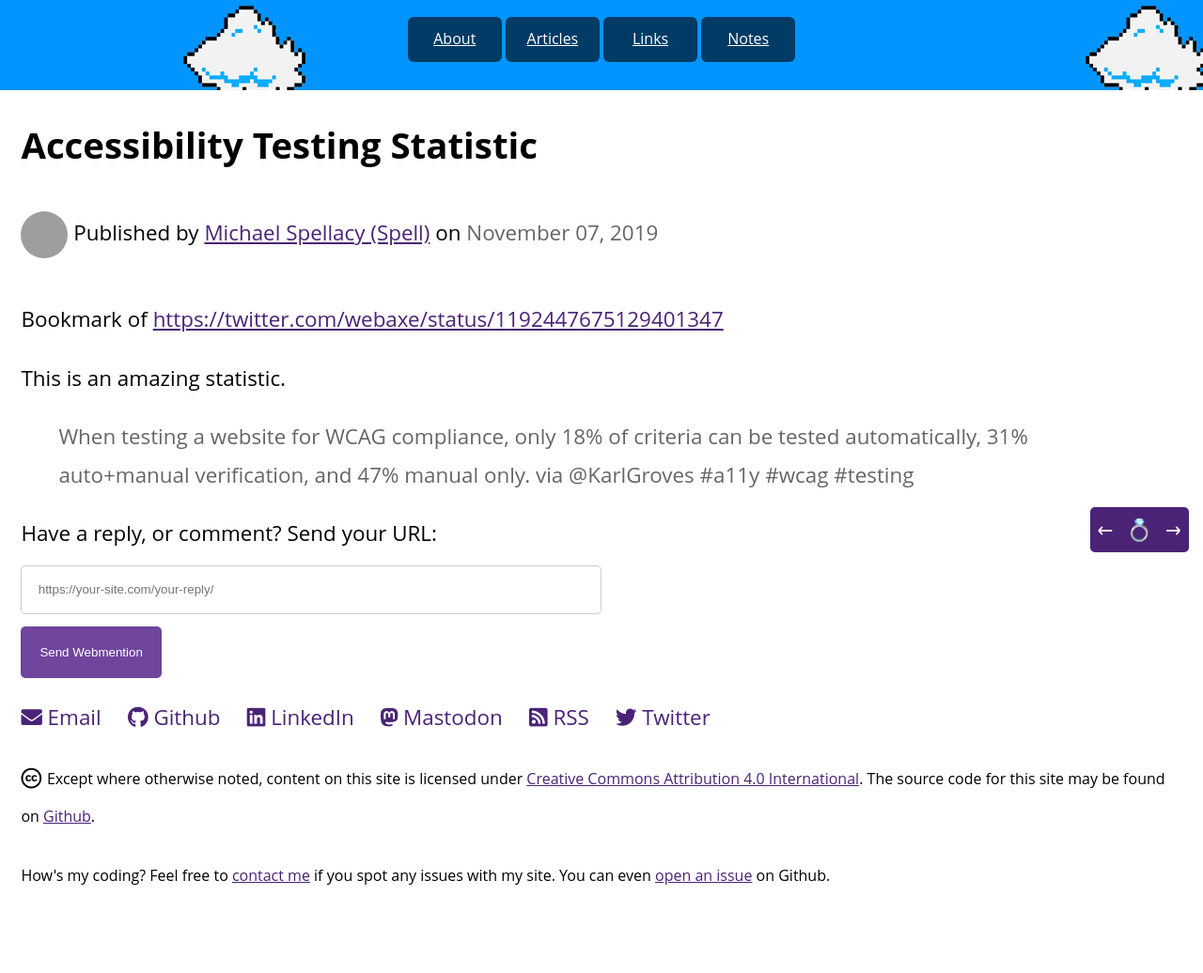
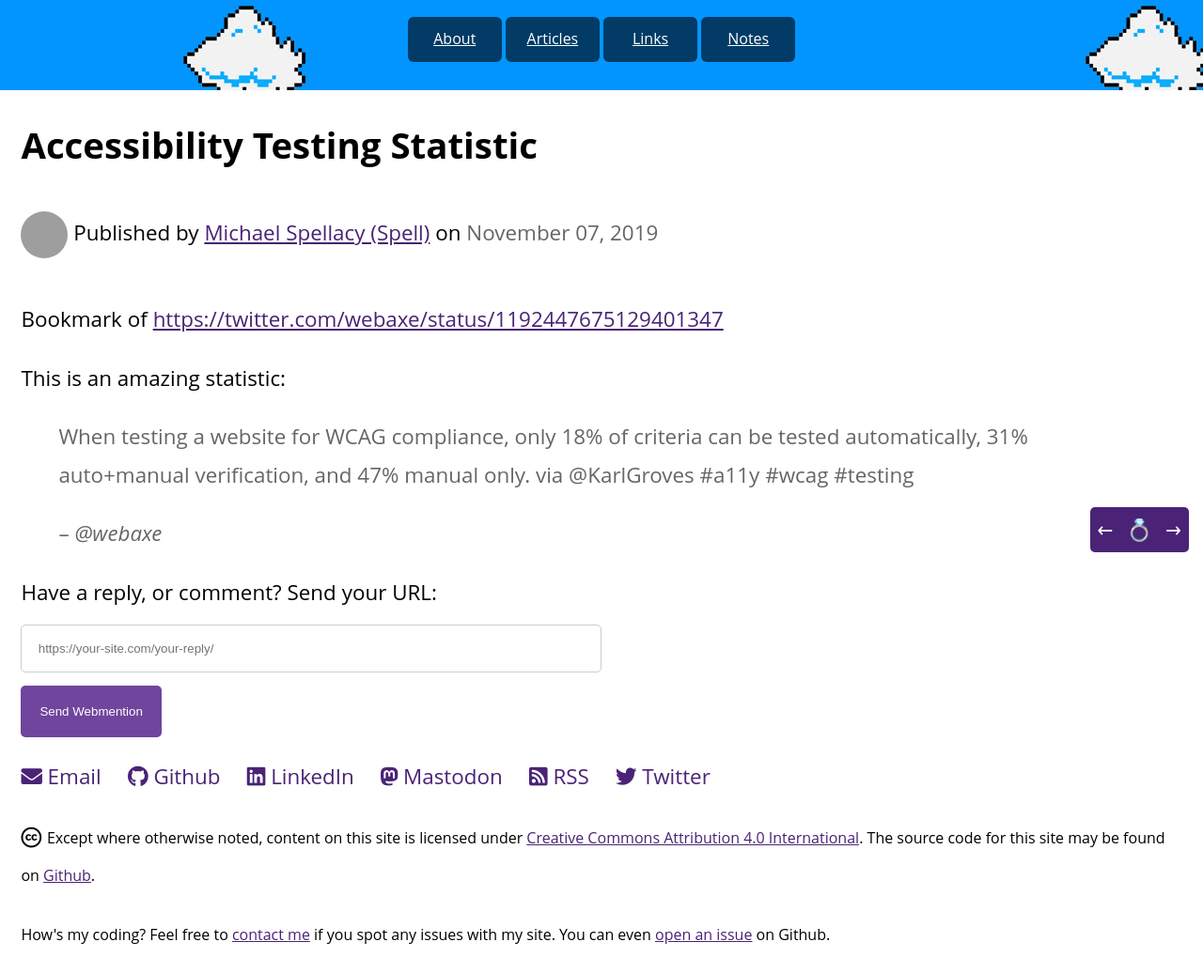
Before and after one commit to michaelspellacy/michaelspellacy.github.io, a Jekyll site: the page built from _posts/2019-11-07-accessibility-testing-statistic.md, in a window 1280 px wide, cut to the strip 297-1333 px from the top of the page. Shown: the whole strip at 94% size. Built offline with Jekyll 4.4.1, drawn with Linux system fonts in a browser that asks for light colours; nearby versions of some CDN libraries; comment, search, counter and statistics services are not loaded; before the commit the page ends 1270 px from its top, so only the background shows below that; grey boxes are pictures that could not be loaded.

Commit message:
formatting

```diff
--- a/_posts/2019-11-07-accessibility-testing-statistic.md
+++ b/_posts/2019-11-07-accessibility-testing-statistic.md
@@ -8,6 +8,8 @@ tags: Notes
 slug: accessibility-testing-statistic
 category: links
 ---
-This is an amazing statistic.
+This is an amazing statistic:
 
 > When testing a website for WCAG compliance, only 18% of criteria can be tested automatically, 31% auto+manual verification, and 47% manual only. via @KarlGroves #a11y #wcag #testing
+>
+> -- <cite>@webaxe</cite>
```
